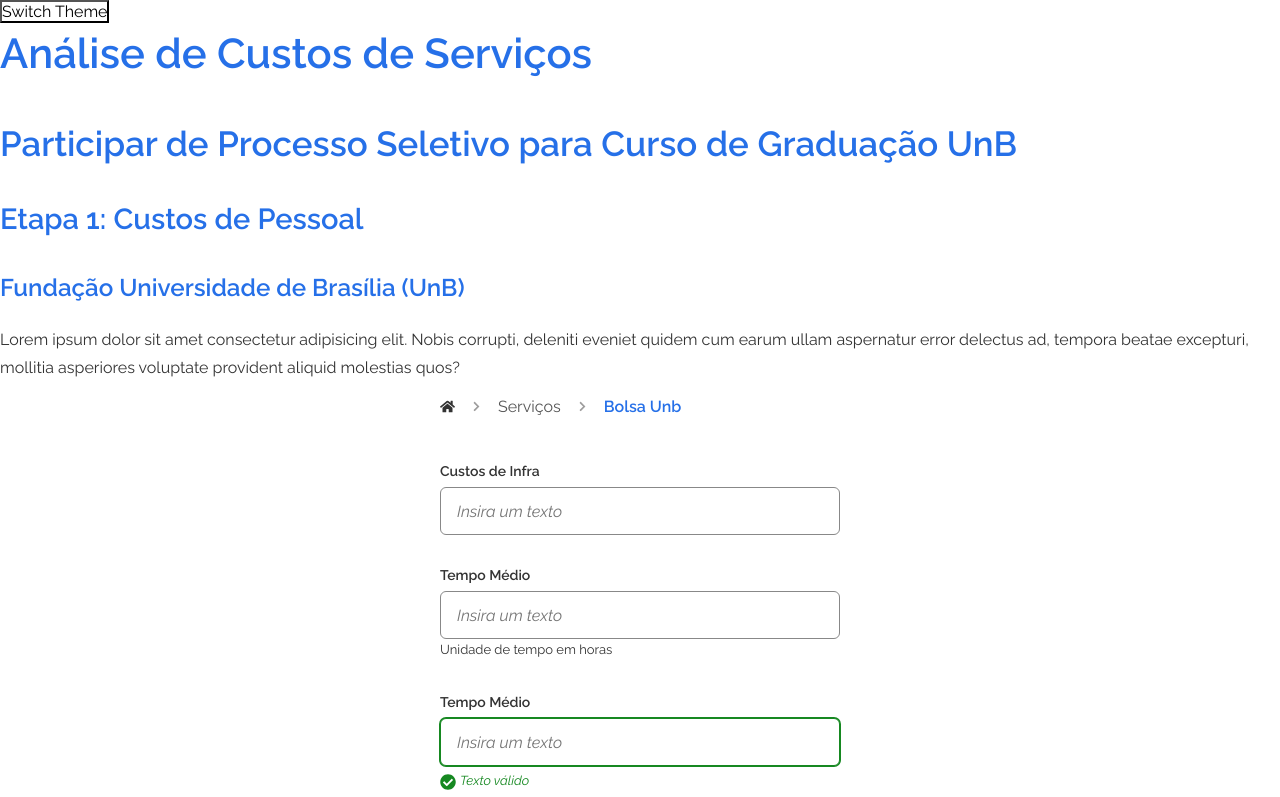
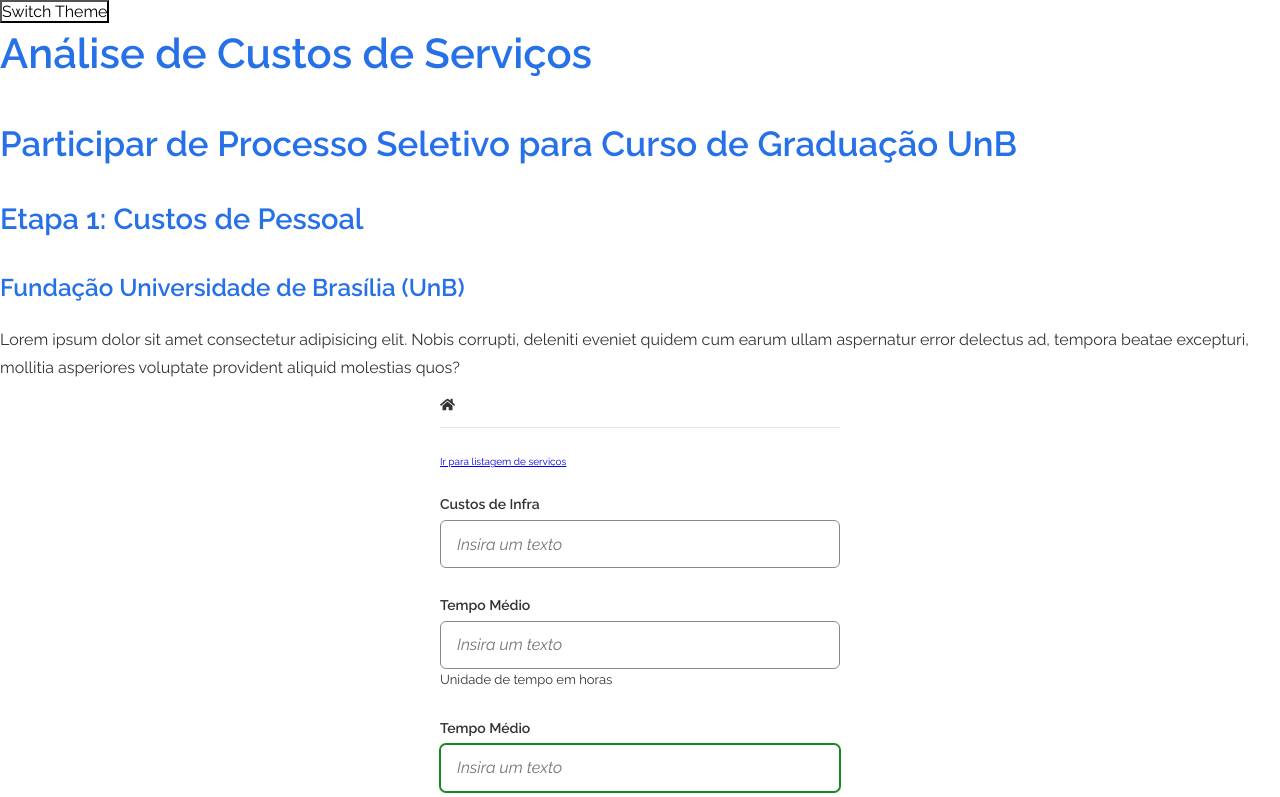
Before and after one commit to youssef-md/frontend-ferramenta-precificao, a React (Create React App) app: page / in a window 1280 px wide. Shown: the top 797 px of the page. Built offline with nearby package versions, Linux system fonts and the light colour scheme.

Commit message:
FInish breadcrumbs POC to test navigation between pages

```diff
--- a/src/components/Breadcrumbs/index.js
+++ b/src/components/Breadcrumbs/index.js
@@ -1,28 +1,17 @@
-import React, { useState } from 'react';
+import React from 'react';
 import { FaHome, FaChevronRight } from 'react-icons/fa';
 import { Link } from 'react-router-dom';
 
 import { BreadcrumbsStyle } from './styles';
 
-function Breadcrumbs() {
-  const [pages, setPages] = useState([
-    {
-      name: 'Serviços',
-      route: 'servicos',
-    },
-    {
-      name: 'Bolsa Unb',
-      route: 'servico-selecionado',
-    },
-  ]);
-
+function Breadcrumbs({ currentRouting = [] }) {
   return (
     <BreadcrumbsStyle>
       <Link to="/">
         <FaHome size={15} />
       </Link>
 
-      {pages.map(page => (
+      {currentRouting.map(page => (
         <span>
           <FaChevronRight size={11} color="#9E9D9D" />
           <Link to={page.route}>{page.name}</Link>
--- a/src/components/Breadcrumbs/styles.js
+++ b/src/components/Breadcrumbs/styles.js
@@ -4,6 +4,7 @@
   display: flex;
   align-items: center;
   padding: 15px 0;
+  border-bottom: 1px solid rgba(0, 0, 0, 0.1);
 
   a {
     color: ${props => props.theme.secondary07};
--- a/src/pages/Home/index.js
+++ b/src/pages/Home/index.js
@@ -1,5 +1,6 @@
 import React from 'react';
 
+import { Link } from 'react-router-dom';
 import Button from '../../components/Button';
 import Input from '../../components/Input';
 import Breadcrumbs from '../../components/Breadcrumbs';
@@ -28,7 +29,7 @@
         }}
       >
         <Breadcrumbs />
-
+        <Link to="servicos">Ir para listagem de serviços</Link>
         <Input label="Custos de Infra" />
 
         <Input label="Tempo Médio" auxiliaryText="Unidade de tempo em horas" />
--- a/src/pages/ServicoSelecionado/index.js
+++ b/src/pages/ServicoSelecionado/index.js
@@ -1,7 +1,19 @@
 import React from 'react';
+import Breadcrumbs from '../../components/Breadcrumbs';
+import { LISTA_SERVICOS, SERVICO_SELECIONADO } from '../../routes/routeObjects';
 
 function ServicoSelecioado() {
-  return <h1>Serviço Selecionado</h1>;
+  return (
+    <>
+      <h1>Serviço Selecionado</h1>
+      <Breadcrumbs
+        currentRouting={[
+          LISTA_SERVICOS,
+          SERVICO_SELECIONADO('Bolsa de pesquisa UnB'),
+        ]}
+      />
+    </>
+  );
 }
 
 export default ServicoSelecioado;
--- a/src/pages/Servicos/index.js
+++ b/src/pages/Servicos/index.js
@@ -1,7 +1,17 @@
 import React from 'react';
+import { Link } from 'react-router-dom';
+import Breadcrumbs from '../../components/Breadcrumbs';
+
+import { LISTA_SERVICOS } from '../../routes/routeObjects';
 
 function Servicos() {
-  return <h1>Serviços</h1>;
+  return (
+    <>
+      <h1>Serviços</h1>;
+      <Breadcrumbs currentRouting={[LISTA_SERVICOS]} />
+      <Link to="servico-selecionado">Ir para bolsa de pesquisa UnB</Link>
+    </>
+  );
 }
 
 export default Servicos;
--- /dev/null
+++ b/src/routes/routeObjects.js
@@ -0,0 +1,16 @@
+export const LISTA_SERVICOS = {
+  name: 'Listagem de Serviços',
+  route: 'servicos',
+};
+
+export function SERVICO_SELECIONADO(serviceName) {
+  return {
+    name: serviceName,
+    route: 'servico-selecionado',
+  };
+}
+
+export const PACOTE_CONSTANTES = {
+  name: 'Pacote de constantes',
+  route: 'pacote-constantes',
+};
```
